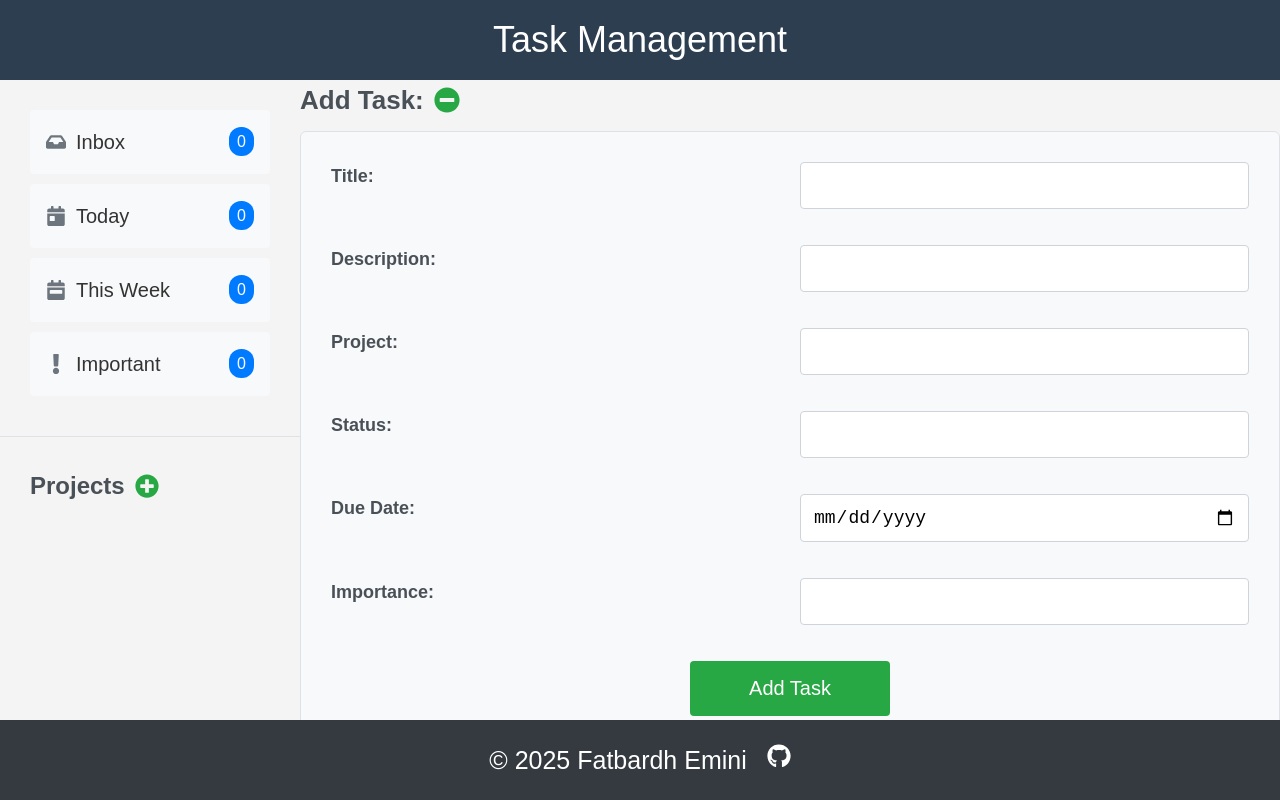
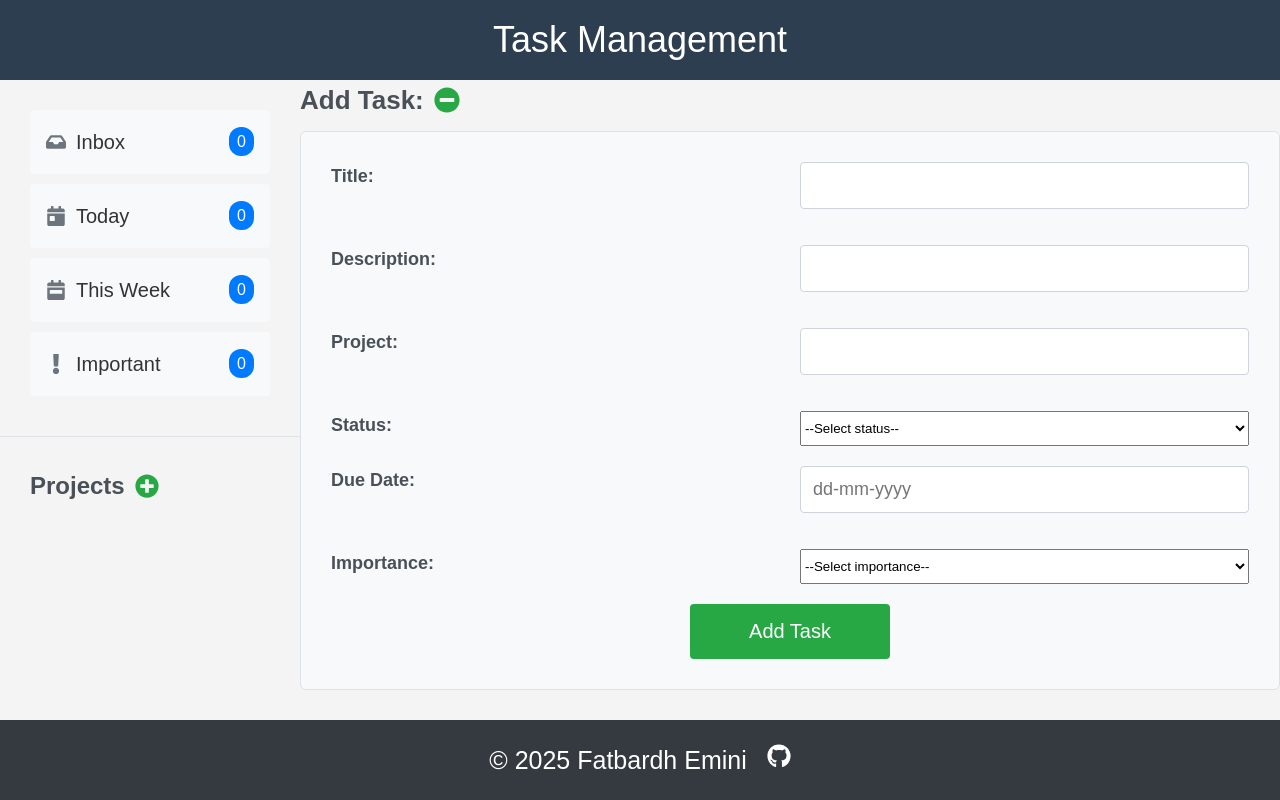
Before and after one commit to fatbardheminii/task-management, a React (Vite) app: page / in a window 1280 px wide. Both pictures are taken after a click on the icon 446 px from the left and 100 px from the top of the page. Built offline with nearby package versions, Linux system fonts and the light colour scheme.

Commit message:
feat: install date-fns, add new functions
polish: Form items

```diff
--- a/package.json
+++ b/package.json
@@ -10,6 +10,7 @@
     "preview": "vite preview"
   },
   "dependencies": {
+    "date-fns": "^4.1.0",
     "react": "^19.1.0",
     "react-dom": "^19.1.0"
   },
--- a/src/components/main-sections/AddTaskForm.jsx
+++ b/src/components/main-sections/AddTaskForm.jsx
@@ -1,6 +1,37 @@
 import { useState } from "react";
+import { isToday, isThisWeek, parseISO } from "date-fns";
 
-const AddTaskForm = ({onAddTask}) => {
+// Format input while typing (e.g., 12062025 -> 12-06-2025)
+const formatDateInput = (value) => {
+  const digits = value.replace(/\D/g, ""); // Remove non-digit characters
+  if (digits.length >= 5) {
+    return `${digits.slice(0, 2)}-${digits.slice(2, 4)}-${digits.slice(4, 8)}`;
+  } else if (digits.length >= 3) {
+    return `${digits.slice(0, 2)}-${digits.slice(2, 4)}`;
+  }
+  return digits;
+};
+
+// Validate date format and logical correctness
+const isValidDate = (dateString) => {
+  if (!dateString || dateString.length !== 10) return false;
+  const [day, month, year] = dateString.split("-").map(Number);
+  if (!day || !month || !year) return false;
+  if (day < 1 || day > 31 || month < 1 || month > 12 || year < 1900)
+    return false;
+
+  const date = new Date(year, month - 1, day);
+  return date.getDate() === day && date.getMonth() === month - 1;
+};
+
+const AddTaskForm = ({
+  onAddTask,
+  onAddTodayTask,
+  onAddWeekTask,
+  onAddImportantTask,
+  onAddProject,
+  projects
+}) => {
   const [title, setTitle] = useState("");
   const [description, setDescription] = useState("");
   const [project, setProject] = useState("");
@@ -8,79 +39,138 @@ const AddTaskForm = ({onAddTask}) => {
   const [dueDate, setDueDate] = useState("");
   const [importance, setImportance] = useState("");
 
+  const handleDateChange = (e) => {
+    const formatted = formatDateInput(e.target.value);
+    setDueDate(formatted);
+  };
+
+  const convertToISODate = (ddmmyyyy) => {
+    const [day, month, year] = ddmmyyyy.split("-");
+    return `${year}-${month.padStart(2, "0")}-${day.padStart(2, "0")}`;
+  };
+
   const HandleSubmit = (e) => {
     e.preventDefault();
 
+    if (!isValidDate(dueDate)) {
+      alert("Please enter a valid date in dd-mm-yyyy format.");
+      return;
+    }
+
+    const isoDate = convertToISODate(dueDate);
     const newTask = {
-        id: Date.now(),
-        title: title,
-        description: description,
-        project: project,
-        status: status,
-        dueDate: dueDate,
-        importance: importance
-    }
+      id: Date.now(),
+      title,
+      description,
+      project,
+      status,
+      dueDate: isoDate,
+      importance,
+    };
 
     onAddTask((prev) => [...prev, newTask]);
 
-    setTitle('');
-    setDescription('');
-    setProject('');
-    setStatus('');
-    setDueDate('');
-    setImportance('');
-  }
+    const parsedDate = parseISO(isoDate);
+
+    if (isToday(parsedDate)) {
+      onAddTodayTask((prev) => [...prev, newTask]);
+    }
+
+    if (isThisWeek(parsedDate, { weekStartsOn: 1 })) {
+      onAddWeekTask((prev) => [...prev, newTask]);
+    }
+
+    if (importance === "high") {
+      onAddImportantTask((prev) => [...prev, newTask]);
+    }
+
+    const projectExists = projects.some((p) => p.projectName === project);
+    if (!projectExists && project.trim()) {
+      const newProject = {
+        id: Date.now() + Math.random(), // Ensure unique ID
+        projectName: project,
+      };
+      onAddProject((prev) => [...prev, newProject]);
+    }
+
+    setTitle("");
+    setDescription("");
+    setProject("");
+    setStatus("");
+    setDueDate("");
+    setImportance("");
+  };
 
   return (
     <form onSubmit={HandleSubmit} className="add-task-form">
       <label htmlFor="title">Title:</label>
       <input
         type="text"
+        id="title"
         name="title"
         value={title}
         onChange={(e) => setTitle(e.target.value)}
         required
       />
+
       <label htmlFor="description">Description:</label>
       <input
         type="text"
+        id="description"
         name="description"
         value={description}
         onChange={(e) => setDescription(e.target.value)}
         required
       />
+
       <label htmlFor="project">Project:</label>
       <input
         type="text"
         name="project"
+        id="project"
         value={project}
         onChange={(e) => setProject(e.target.value)}
         required
       />
+
       <label htmlFor="status">Status:</label>
-      <input
-        type="text"
+      <select
         name="status"
+        id="status"
         value={status}
         onChange={(e) => setStatus(e.target.value)}
         required
-      />
+      >
+        <option value="">--Select status--</option>
+        <option value="notStarted">Not started</option>
+        <option value="inProgress">In Progress</option>
+        <option value="finished">Finished</option>
+      </select>
+
       <label htmlFor="due-date">Due Date:</label>
       <input
-        type="date"
+        type="text"
         name="due-date"
+        placeholder="dd-mm-yyyy"
         value={dueDate}
-        onChange={(e) => setDueDate(e.target.value)}
+        onChange={handleDateChange}
         required
       />
+
       <label htmlFor="importance">Importance:</label>
-      <input
-        type="text"
+      <select
         name="importance"
+        id="importance"
         value={importance}
         onChange={(e) => setImportance(e.target.value)}
         required
-      />
+      >
+        <option value="">--Select importance--</option>
+        <option value="low">Low</option>
+        <option value="medium">Medium</option>
+        <option value="high">High</option>
+      </select>
+
       <button type="submit">Add Task</button>
     </form>
   );
```
Also changed, not shown: 1 other file (tests, documents, lock files or other folders).
